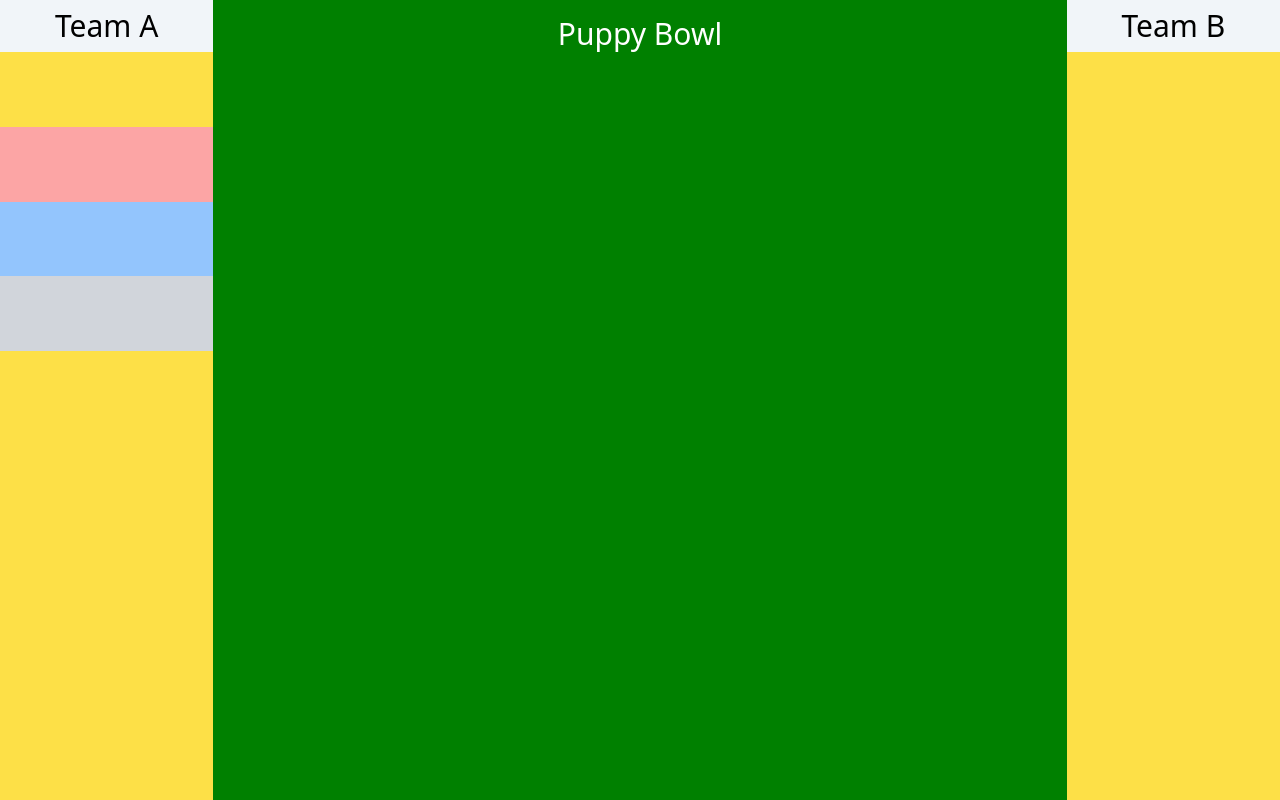
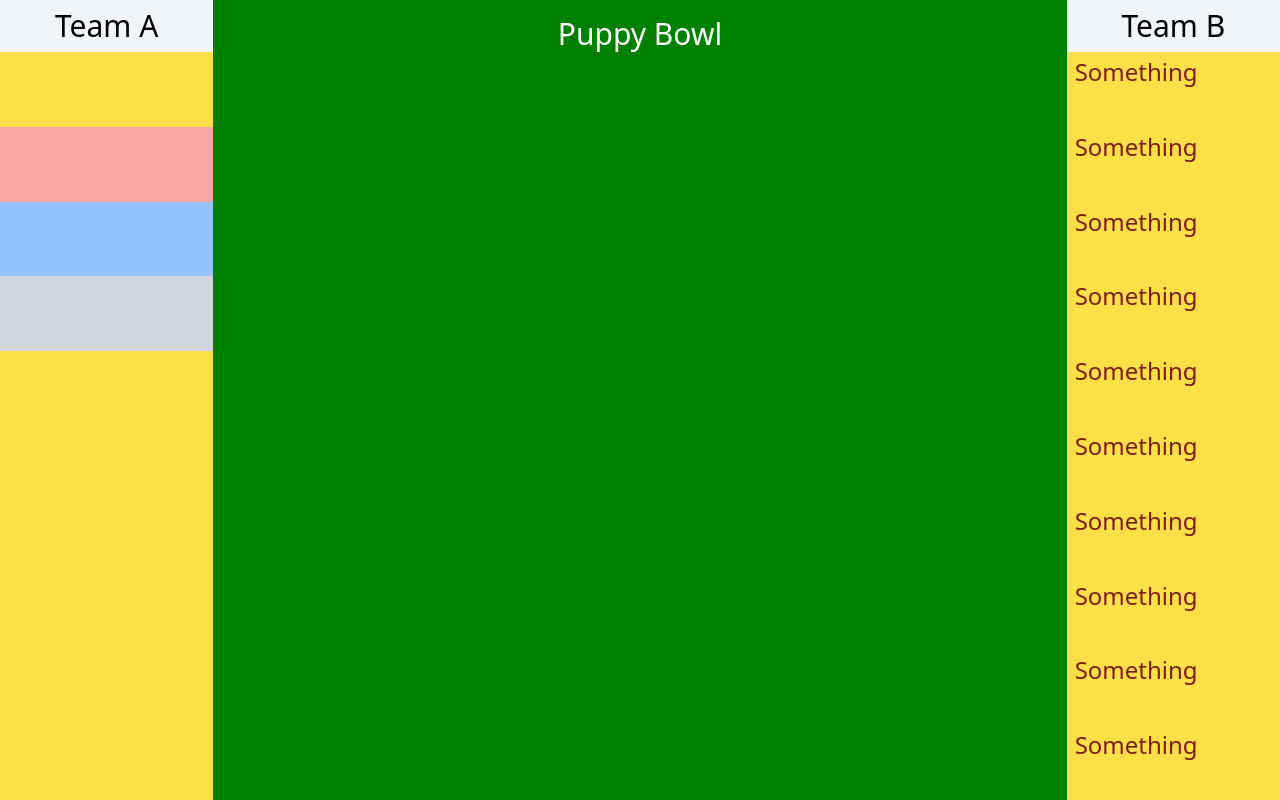
Before and after one commit to matfreitasc/Block29-PuppyBowlReact, a React (Vite) app: page / in a window 1280 px wide. Built offline with nearby package versions, Linux system fonts and the light colour scheme.

Commit message:
Prepping the field!

```diff
--- a/src/App.tsx
+++ b/src/App.tsx
@@ -24,16 +24,36 @@ export default function App() {
 			</div>
 			<div className='bg-amber-900 w-1/4 relative flex flex-col'>
 				<h2 className='text-3xl p-2 w-full bg-slate-100 text-center'>Team B</h2>
-				<div className='bg-yellow-300 h-1/5'></div>
-				<div className='bg-yellow-300 h-1/5'></div>
-				<div className='bg-yellow-300 h-1/5'></div>
-				<div className='bg-yellow-300 h-1/5'></div>
-				<div className='bg-yellow-300 h-1/5'></div>
-				<div className='bg-yellow-300 h-1/5'></div>
-				<div className='bg-yellow-300 h-1/5'></div>
-				<div className='bg-yellow-300 h-1/5'></div>
-				<div className='bg-yellow-300 h-1/5'></div>
-				<div className='bg-yellow-300 h-1/5'></div>
+				<div className='bg-yellow-300 h-1/5 px-2 py-1 text-red-900 text-2xl'>
+					Something
+				</div>
+				<div className='bg-yellow-300 h-1/5 px-2 py-1 text-red-900 text-2xl'>
+					Something
+				</div>
+				<div className='bg-yellow-300 h-1/5 px-2 py-1 text-red-900 text-2xl'>
+					Something
+				</div>
+				<div className='bg-yellow-300 h-1/5 px-2 py-1 text-red-900 text-2xl'>
+					Something
+				</div>
+				<div className='bg-yellow-300 h-1/5 px-2 py-1 text-red-900 text-2xl'>
+					Something
+				</div>
+				<div className='bg-yellow-300 h-1/5 px-2 py-1 text-red-900 text-2xl'>
+					Something
+				</div>
+				<div className='bg-yellow-300 h-1/5 px-2 py-1 text-red-900 text-2xl'>
+					Something
+				</div>
+				<div className='bg-yellow-300 h-1/5 px-2 py-1 text-red-900 text-2xl'>
+					Something
+				</div>
+				<div className='bg-yellow-300 h-1/5 px-2 py-1 text-red-900 text-2xl'>
+					Something
+				</div>
+				<div className='bg-yellow-300 h-1/5 px-2 py-1 text-red-900 text-2xl'>
+					Something
+				</div>
 			</div>
 		</div>
 	)
```
